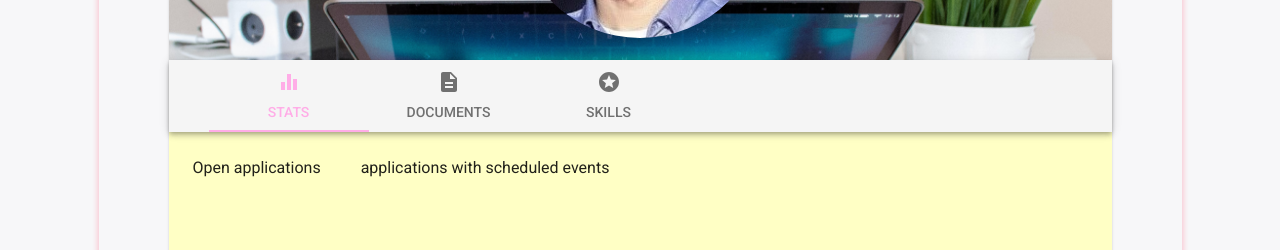
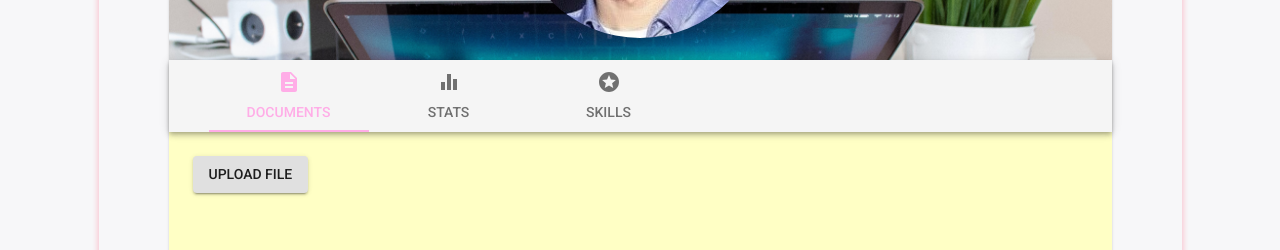
Before and after one commit to OMRYZUTA/final-project, a React (Create React App) app in the folder frontend/: page /profile in a window 1280 px wide. Shown: the part 354-604 px from the top of the page. Built offline with nearby package versions, Linux system fonts and the light colour scheme; no server answers.

Commit message:
change between stats and documentes tabs

```diff
--- a/frontend/src/pages/Profile/IconTabs.js
+++ b/frontend/src/pages/Profile/IconTabs.js
@@ -76,16 +76,16 @@ export default function IconTabs({ stats }) {
           textColor="primary"
           aria-label="scrollable force tabs example"
         >
-          <Tab label="Stats" icon={<EqualizerIcon />} {...a11yProps(0)} />
-          <Tab label="Documents" icon={<DescriptionIcon />} {...a11yProps(1)} />
+          <Tab label="Documents" icon={<DescriptionIcon />} {...a11yProps(0)} />
+          <Tab label="Stats" icon={<EqualizerIcon />} {...a11yProps(1)} />
           <Tab label="Skills" icon={<StarsIcon />} {...a11yProps(2)} />
         </Tabs>
       </AppBar>
       <TabPanel value={value} index={0}>
-        <Stats stats={stats} />
+        <Documents />
       </TabPanel>
       <TabPanel value={value} index={1}>
-        <Documents />
+        <Stats stats={stats} />
       </TabPanel>
       <TabPanel value={value} index={2}>
         <Skills />
```
